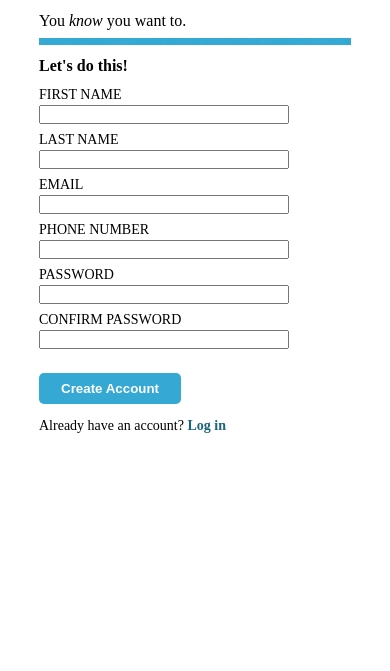
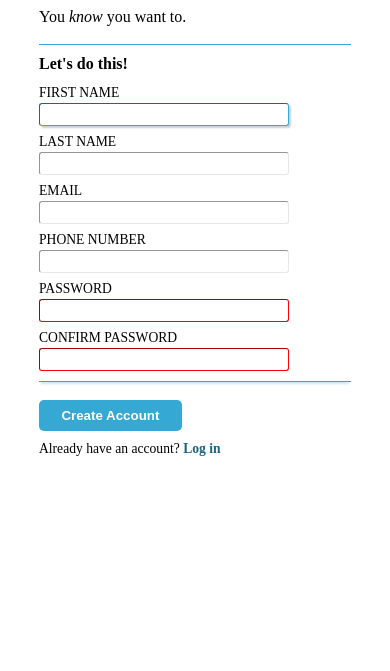
Before and after one commit to itywgh/sign-up-form, a plain HTML site: page index.html in a window 390 px wide. Shown: the part 173-844 px from the top of the page. Drawn offline with Linux system fonts and the light colour scheme.

Commit message:
Finish mobile version

```diff
--- a/index.html
+++ b/index.html
@@ -20,31 +20,36 @@
           Sign up <span class="italic">now</span> to get started.</p>
           <p>You <span class="italic">know</span> you want to.</p>
       </div>
-
-      <div class="separator">
-      </div>
-
       <div class="form-container">
         <h4>Let's do this!</h4>
         <form action="#" method="get">
           <div class="form-inner-container">
+            <div>
               <label for="first-name">FIRST NAME</label>
-            <input type="text" name="fname" id="first-name">
-
+              <input type="text" name="fname" id="first-name"
+               pattern="\D*" autofocus>
+            </div>
+            <div>
               <label for="last-name">LAST NAME</label>
-            <input type="text" name="lname" id="last-name">
-
+              <input type="text" name="lname" id="last-name"
+               pattern="\D*">
+            </div>
+            <div>
               <label for="email">EMAIL</label>
               <input type="email" name="email" id="email">
-
+            </div>
+            <div>
               <label for="phone">PHONE NUMBER</label>
               <input type="tel" name="phone" id="phone">
-
+            </div>
+            <div>
               <label for="pwd1">PASSWORD</label>
-            <input type="password" name="password1" id="pwd1">
-
+              <input type="password" name="password1" id="pwd1" class="error" required>
+            </div>
+            <div>
               <label for="pwd2">CONFIRM PASSWORD</label>
-            <input type="password" name="password2" id="pwd2">
+              <input type="password" name="password2" id="pwd2" class="error" required>
+            </div>
           </div>
           <button type="submit">Create Account</button>
         </form>
--- a/styles.css
+++ b/styles.css
@@ -1,3 +1,5 @@
+
+
 * {
   padding: 0;
   margin: 0;
@@ -23,15 +25,15 @@ img {
   width: 80%;
   object-fit: cover;
   z-index: -1;
-  top: 25px;
+  top: 22px;
 }
 
 .brand {
-  font-size: 34px;
+  font-size: 2rem;
   font-weight: bold;
-  margin-top: 45px;
+  margin-top: 42px;
   margin-bottom: 15px;
-  margin-left: 5px;
+  margin-left: .35rem;
 }
 
 .credit-p {
@@ -48,21 +50,13 @@ img {
   margin-bottom: 8px;
 }
 
-.separator {
-  background:
-    url(./squ.jpg)
-    no-repeat;
-  height: 7px;
-  margin-bottom: 12px;
-}
-
 
 form {
   margin-top: 12px;
 }
 
 label {
-  font-size: 14px;
+  font-size: .85rem;
   display: block;
   margin-bottom: 2px;
 }
@@ -70,22 +64,43 @@ label {
 input {
   margin-bottom: 8px;
   width: 80%;
+  padding: 3px 6px;
+  border-radius: 3px;
+  border-color: #E5E7EB;
+  border-width: 1px;
+}
+
+input:focus {
+  border-color: #35a8d4;
+  outline: none;
+  box-shadow: 2px 2px 2px rgba(0, 0, 0, .2);
 }
 
 
+input:invalid {
+  border-color: red;
+}
+
+.form-container {
+  padding: 10px 0;
+  margin-top: 10px;
+  border-top: 1px solid #33a8d3;
+}
+
 .form-container > p {
-  font-size: 14px;
+  font-size: .85rem;
+  margin-bottom: 10px;
 }
 
 button {
   background-color: #35a8d4;
-  padding: 8px 22px;
+  padding: 8px 1.4rem;
   color: white;
   font-weight: bold;
   border: none;
   border-radius: 5px;
   cursor: pointer;
-  margin-bottom: 14px;
+  margin-bottom: 10px;
 }
 
 button:hover {
@@ -97,7 +112,10 @@ button:active {
 }
 
 .form-inner-container {
-  margin-bottom: 16px;
+  margin-bottom: 18px;
+  border-bottom: 1px solid #33a8d3;
+  box-shadow: 0px 4px 2px -2px rgba(112, 183, 209, .35);
+  padding-bottom: 2px;
 }
 
 
@@ -106,3 +124,44 @@ button:active {
   text-decoration: none;
   font-weight: bold;
 }
+
+
+@media only screen and (min-width: 700px) {
+  img {
+    height: 70px;
+    top: 44px;
+  }
+
+  .brand {
+    font-size: 2.5rem;
+    background-color: #404243;
+    background-opacity: .15;
+    display: inline-block;
+  }
+
+
+  .form-inner-container {
+    display: grid;
+    grid-template-columns: 1fr 1fr;
+    padding-bottom: 20px;
+    margin-bottom: 25px;
+    column-gap: 5rem;
+  }
+
+  .form-inner-container div > input {
+    width: 100%;
+  }
+
+  .form-container {
+    margin-top: 35px;
+    padding: 20px 0;
+  }
+
+  button {
+    margin-bottom: 15px;
+  }
+
+
+
+
+}
```
Lines whose indentation alone changed are shown as unchanged.
